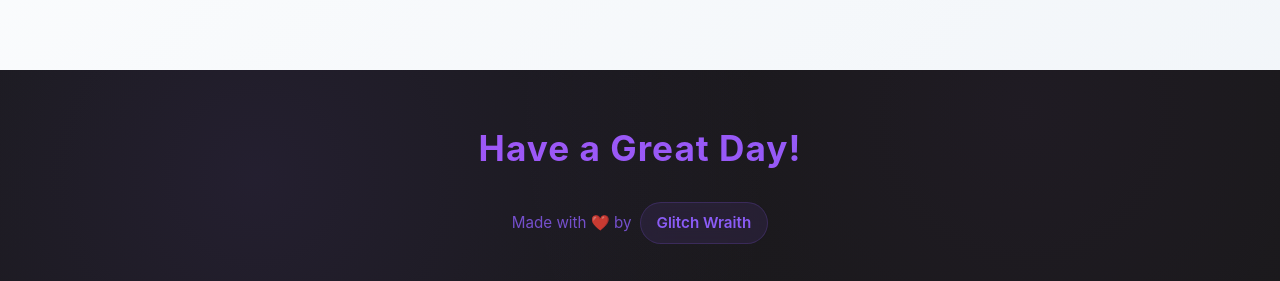
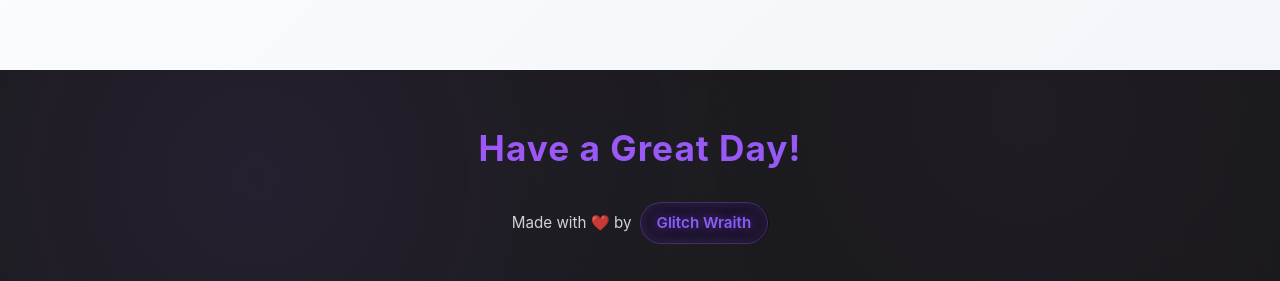
Before and after one commit to SheoranPranshu/test01, a React (Vite) app: page /build in a window 1280 px wide. Shown: the part 3605-3886 px from the top of the page. Built offline with nearby package versions, Linux system fonts and the light colour scheme.

Commit message:
footer 04

```diff
--- a/src/components/css/Footer.css
+++ b/src/components/css/Footer.css
@@ -1,6 +1,7 @@
 .footer {
     position: relative;
     background: rgba(0, 0, 0, 0.9);
+    backdrop-filter: blur(20px);
     color: #8b5cf6;
     padding: 40px 0 30px;
     margin-top: 80px;
@@ -41,7 +42,7 @@
 
 .credit {
     font-size: 0.95rem;
-    color: rgba(139, 92, 246, 0.8);
+    color: rgba(255, 255, 255, 0.8);
     display: flex;
     align-items: center;
     justify-content: center;
@@ -54,17 +55,19 @@
     font-weight: 600;
     padding: 8px 16px;
     border-radius: 25px;
-    background: rgba(139, 92, 246, 0.1);
+    background: rgba(139, 92, 246, 0.15);
     backdrop-filter: blur(10px);
-    border: 1px solid rgba(139, 92, 246, 0.2);
+    border: 1px solid rgba(139, 92, 246, 0.3);
     transition: all 0.3s ease;
+    text-shadow: 0 0 10px rgba(139, 92, 246, 0.5);
 }
 
 .credit a:hover {
-    background: rgba(139, 92, 246, 0.2);
+    background: rgba(139, 92, 246, 0.25);
     color: #a855f7;
     transform: translateY(-2px);
-    box-shadow: 0 8px 20px rgba(139, 92, 246, 0.3);
+    box-shadow: 0 8px 20px rgba(139, 92, 246, 0.4);
+    text-shadow: 0 0 15px rgba(139, 92, 246, 0.8);
 }
 
 @media (max-width: 768px) {
```
